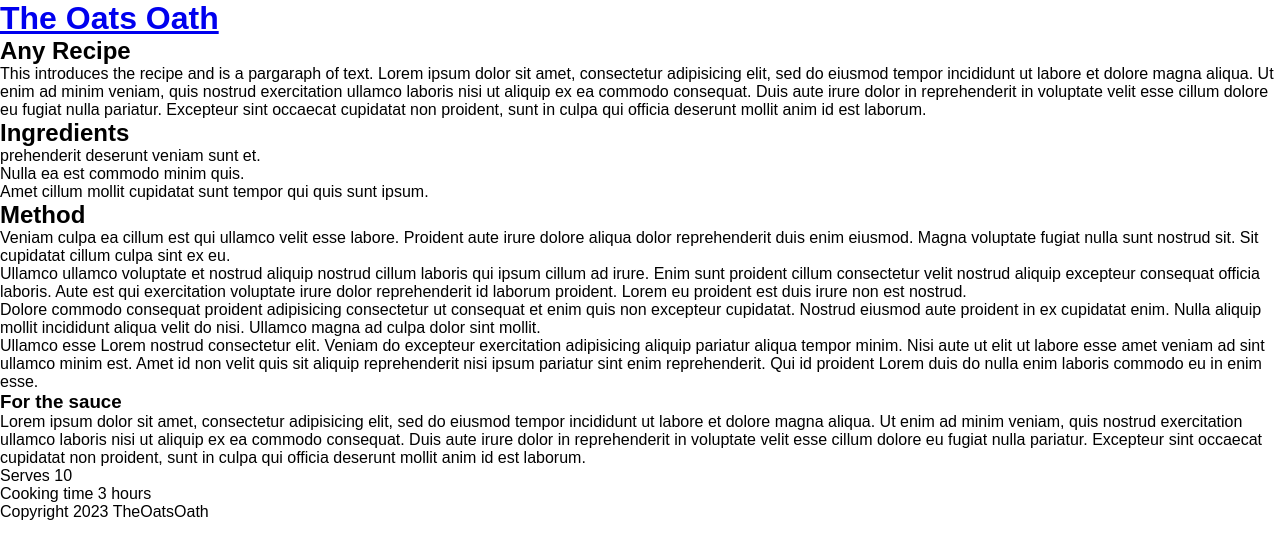
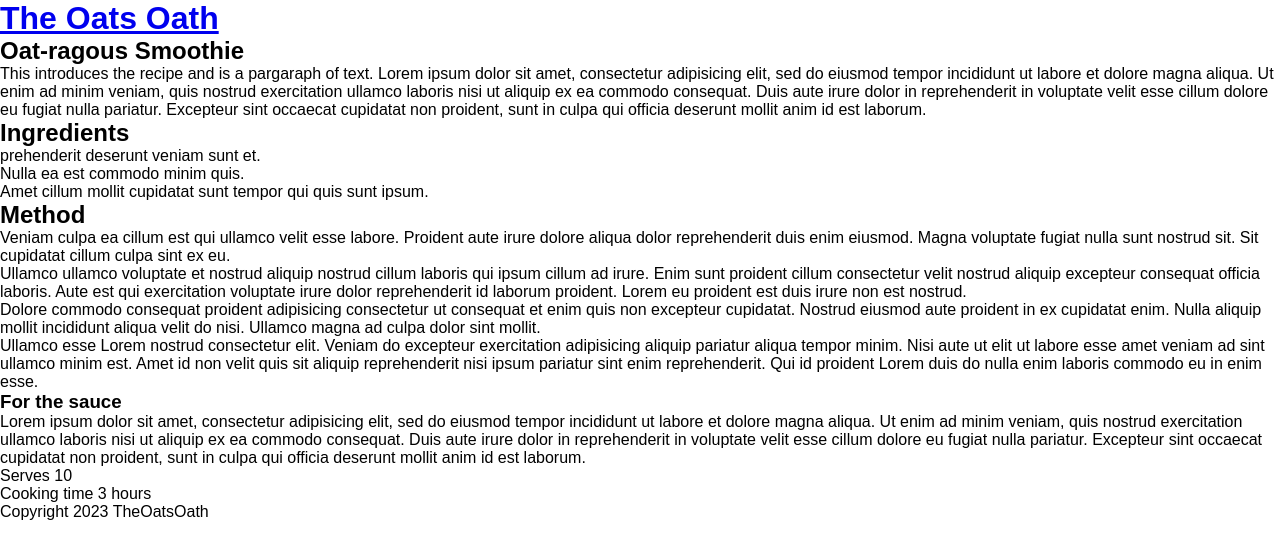
Before and after one commit to natalied0uglas/TheOatsOath, a Jekyll site: the page built from _recipes/recipe2.md, in a window 1280 px wide. Shown: the top 559 px of the page. Built offline with Jekyll 4.4.1, drawn with Linux system fonts in a browser that asks for light colours.

Commit message:
Update Recipe “recipe2”

```diff
--- a/_recipes/recipe2.md
+++ b/_recipes/recipe2.md
@@ -1,9 +1,9 @@
 ---
+title: Oat-ragous Smoothie
+date: 2019-10-19
+order: 1
 layout: recipe
-title: Any Recipe
-date: 2019-10-19
 published: true
-order: 1
 ---
 This introduces the recipe and is a pargaraph of text. Lorem ipsum dolor sit amet, consectetur adipisicing elit, sed do eiusmod tempor incididunt ut labore et dolore magna aliqua. Ut enim ad minim veniam, quis nostrud exercitation ullamco laboris nisi ut aliquip ex ea commodo consequat. Duis aute irure dolor in reprehenderit in voluptate velit esse cillum dolore eu fugiat nulla pariatur. Excepteur sint occaecat cupidatat non proident, sunt in culpa qui officia deserunt mollit anim id est laborum.
 
```
